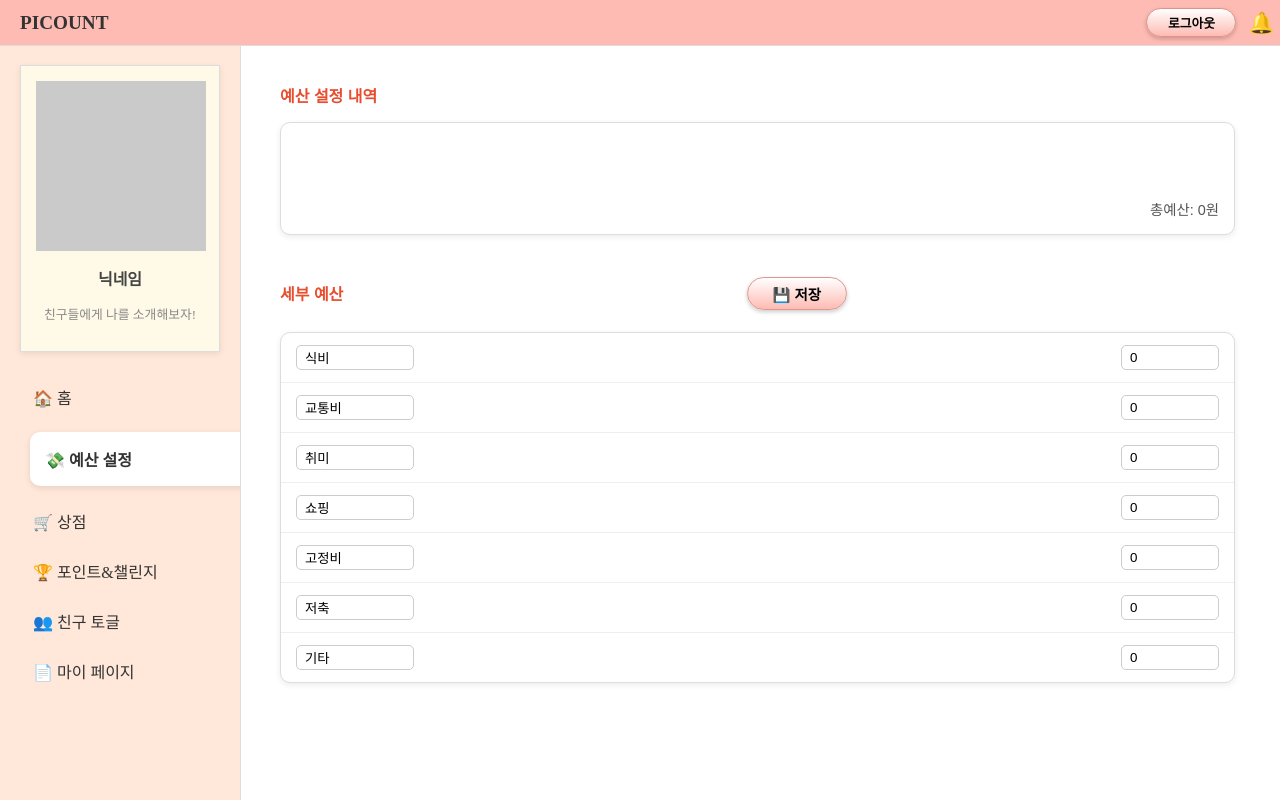
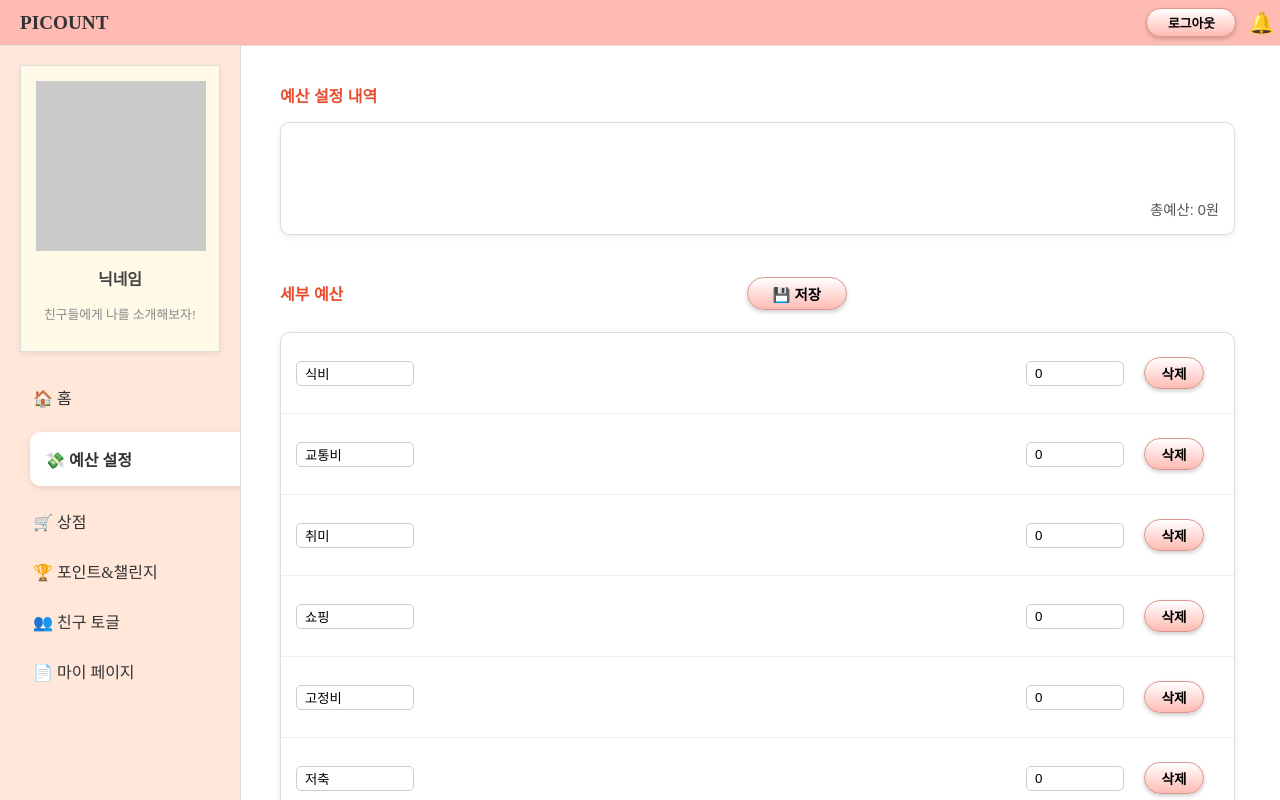
Before and after one commit to Picount-SOLUX/Picount-FE, a React (Vite) app: page /budget in a window 1280 px wide. Both pictures are taken after a click on the button "✏️ 수정". Shown: the top 800 px of the page. Built offline with nearby package versions, Linux system fonts and the light colour scheme.

Commit message:
feat: 카테고리 추가/삭제/수정 기능 추가

```diff
--- a/src/pages/Budget/Budget.css
+++ b/src/pages/Budget/Budget.css
@@ -63,6 +63,7 @@
   border-radius: 10px;
   box-shadow: 0 2px 6px rgba(0, 0, 0, 0.08);
   margin-right: 15px;
+  margin-bottom: 50px;
 }
 
 .category-item {
@@ -80,6 +81,12 @@
 .category-name {
   flex: 1;
   font-weight: 500;
+}
+
+.category-controls {
+  display: flex;
+  align-items: center;
+  gap: 20px; /* 버튼과 입력칸 사이 간격 */
 }
 
 .category-amount {
@@ -142,3 +149,30 @@
   width: 80px;
   margin-left: 10px;
 }
+
+.add-category-row {
+  display: flex;
+  justify-content: space-between;
+  align-items: center;
+  padding: 1px 15px;
+  background-color: #f9f9f9;
+}
+
+.delete-btn,
+.add-btn {
+  background: linear-gradient(to bottom, #ffffff, #febbb3);
+  color: black;
+  border: 1px solid #db968e;
+  border-radius: 20px;
+  width: 60px;
+  height: 32px;
+  margin-right: 15px;
+  cursor: pointer;
+  display: flex;           /* 내부 정렬용 */
+  justify-content: center; /* 가로 가운데 */
+  align-items: center;     /* 세로 가운데 */
+  font-size: 0.85rem;       /* 이모지 크기 조절 */
+}
+.add-btn:hover {
+  background: #ffdad6;
+}
--- a/src/pages/Budget/Budget.jsx
+++ b/src/pages/Budget/Budget.jsx
@@ -1,4 +1,4 @@
-import React, { useState, useEffect } from "react";
+import React, { useState } from "react";
 import "./Budget.css";
 
 export default function Budget() {
@@ -12,7 +12,6 @@ export default function Budget() {
     { id: 7, name: "기타", amount: "0" },
   ];
 
-  // 초기값: localStorage에 있으면 가져오고 없으면 기본값 사용
   const [categories, setCategories] = useState(() => {
     const saved = localStorage.getItem("budgetCategories");
     return saved ? JSON.parse(saved) : defaultCategories;
@@ -20,17 +19,24 @@ export default function Budget() {
 
   const [isEditing, setIsEditing] = useState(false);
   const [tempCategories, setTempCategories] = useState([...categories]);
+  const [newCategory, setNewCategory] = useState({ name: "", amount: "" });
 
-  // 저장 시 localStorage에도 저장
+  const getTotalBudget = (list) =>
+    list.reduce((sum, cat) => sum + parseInt(cat.amount || 0), 0);
+
+  const totalBudget = isEditing
+    ? getTotalBudget(tempCategories)
+    : getTotalBudget(categories);
+
+  const handleEditClick = () => {
+    setIsEditing(true);
+    setTempCategories([...categories]);
+  };
+
   const handleSaveClick = () => {
     setCategories([...tempCategories]);
     localStorage.setItem("budgetCategories", JSON.stringify(tempCategories));
     setIsEditing(false);
-  };
-
-  const handleEditClick = () => {
-    setIsEditing(true);
-    setTempCategories([...categories]);
   };
 
   const handleInputChange = (id, field, value) => {
@@ -41,12 +47,26 @@ export default function Budget() {
     );
   };
 
-  const getTotalBudget = (list) =>
-    list.reduce((sum, cat) => sum + parseInt(cat.amount || 0), 0);
+  // ✅ 카테고리 추가
+  const handleAddCategory = () => {
+    if (!newCategory.name.trim()) return;
+    const nextId =
+      tempCategories.length > 0
+        ? Math.max(...tempCategories.map((c) => c.id)) + 1
+        : 1;
+    const newCat = {
+      id: nextId,
+      name: newCategory.name,
+      amount: newCategory.amount || "0",
+    };
+    setTempCategories([...tempCategories, newCat]);
+    setNewCategory({ name: "", amount: "" });
+  };
 
-  const totalBudget = isEditing
-    ? getTotalBudget(tempCategories)
-    : getTotalBudget(categories);
+  // ✅ 카테고리 삭제
+  const handleDeleteCategory = (id) => {
+    setTempCategories((prev) => prev.filter((cat) => cat.id !== id));
+  };
 
   return (
     <div className="budget-wrapper">
@@ -73,7 +93,9 @@ export default function Budget() {
               );
             })}
           </div>
-          <div className="graph-total">총예산: {totalBudget.toLocaleString()}원</div>
+          <div className="graph-total">
+            총예산: {totalBudget.toLocaleString()}원
+          </div>
         </div>
       </section>
 
@@ -82,7 +104,6 @@ export default function Budget() {
         <div className="detail-header">
           <h2 className="section-title">세부 예산</h2>
 
-          {/* 같은 위치에 수정/저장 버튼 */}
           {!isEditing ? (
             <button className="edit-btn" onClick={handleEditClick}>
               ✏️ 수정
@@ -112,6 +133,7 @@ export default function Budget() {
                       }
                       className="category-input name-input"
                     />
+                    <div className="category-controls">
                       <input
                         type="number"
                         value={cat.amount}
@@ -120,6 +142,14 @@ export default function Budget() {
                         }
                         className="category-input amount-input"
                       />
+                      <button
+                        className="delete-btn"
+                        onClick={() => handleDeleteCategory(cat.id)}
+                        title="삭제"
+                      >
+                        삭제
+                      </button>
+                    </div>
                   </>
                 ) : (
                   <>
@@ -133,8 +163,44 @@ export default function Budget() {
                   </>
                 )}
               </div>
+
             );
           })}
+
+          {/* 수정 모드일 때만 추가 행 */}
+          {isEditing && (
+            <div className="category-item add-category-row">
+              <input
+                type="text"
+                value={newCategory.name}
+                placeholder="새 카테고리 이름"
+                onChange={(e) =>
+                  setNewCategory({ ...newCategory, name: e.target.value })
+                }
+                className="category-input name-input"
+              />
+              {/* 🆕 오른쪽 컨트롤 묶기 */}
+              <div className="category-controls">
+                <input
+                  type="number"
+                  value={newCategory.amount}
+                  placeholder="금액"
+                  onChange={(e) =>
+                    setNewCategory({ ...newCategory, amount: e.target.value })
+                  }
+                  className="category-input amount-input"
+                />
+                <button
+                  className="add-btn"
+                  onClick={handleAddCategory}
+                  title="카테고리 추가"
+                >
+                  추가
+                </button>
+              </div>
+            </div>
+
+          )}
         </div>
       </section>
     </div>
```
Lines whose indentation alone changed are shown as unchanged.
